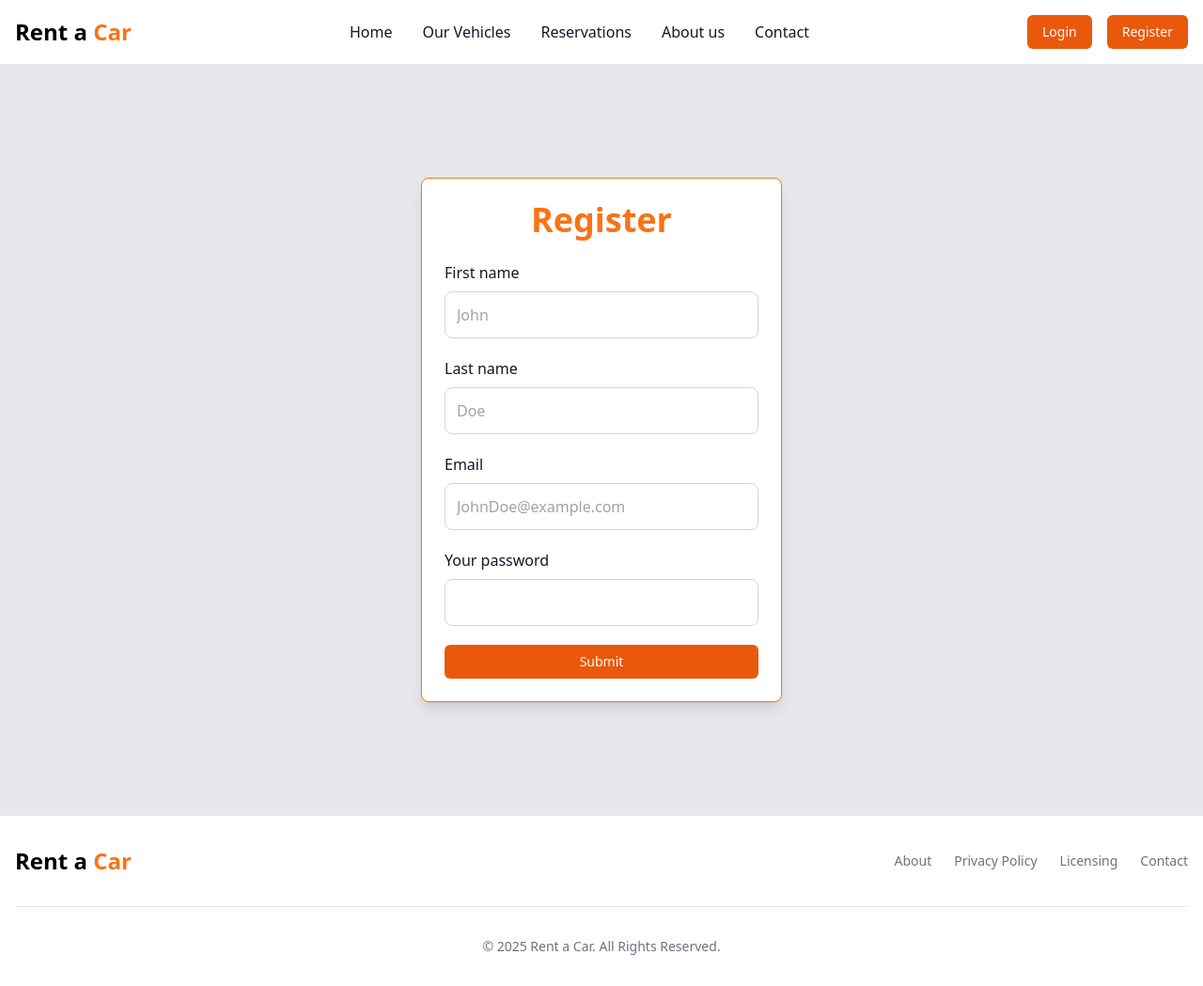
After one commit to Facenam3/php-rent-service, a PHP site: page /register in a window 1280 px wide. The commit adds this page. Shown: the whole page at 94% size. Run offline with PHP 8.4, Linux system fonts and the light colour scheme; data comes from the database, SQL or seed files in the repository; both versions use the stored data as it was after the commit; some libraries are stand-ins or nearby versions.

Commit message:
added registration form

```diff
--- a/app/Controllers/AuthController.php
+++ b/app/Controllers/AuthController.php
@@ -6,6 +6,8 @@ use Core\View;
 use App\Services\Auth;
 use Core\Router;
 use App\Services\CSRF;
+use Core\Validator;
+use App\Models\User;
 
 class AuthController {
     public function create() {
@@ -15,7 +17,14 @@ class AuthController {
         );
     }
 
-    public function store() {
+    public function register() : string {
+        return View::render(
+            template: "auth/register",
+            layout: "layouts/main"
+        );
+    }
+
+    public function store(): void {
          if($_SERVER['REQUEST_METHOD'] === "POST") {
             if(!CSRF::verify()) {
                 Router::pageExpired();
@@ -23,19 +32,74 @@ class AuthController {
             $email = $_POST['email'];
             $password = $_POST['password'];
             $remember = isset($_POST['remember']) ? (bool)$_POST['remember'] : false;
+            $errors = Validator::validate($_POST,[
+                'email' => 'required',
+                'password' => 'required'
+            ]);
 
+            if(empty($errors)) {
                 if(Auth::attempt($email, $password, $remember)) {
                     Router::redirect('/');
+                } else {
+                    $_SESSION['error'] = "Invalid email or password.";
+                    $_SESSION['old'] = ['email' => $email, 'remember' => $remember];
+                    Router::redirect('/login');
+                }
+            } else {
+                $_SESSION['errors'] = $errors;
+                $_SESSION['old'] = ['email' => $email, 'remember' => $remember];
+                Router::redirect('/login');
             }
        }
+    //    return View::render(
+    //         template: "auth/create",
+    //         layout: 'layouts/main',
+    //         data: [
+    //             "errors" => $errors,
+    //             'validationErrors' => $validationErrors
+    //         ]
+    //     );
+    }
 
-       return View::render(
-            template: "auth/create",
-            layout: 'layouts/main',
-            data: [
-                "error" => "Invalid credentials"
-            ]
-        );
+    public function storeUser() {
+        if($_SERVER["REQUEST_METHOD"] === "POST") {
+            if(!CSRF::verify()) {
+                Router::pageExpired();
+            }
+            $first_name = trim(ucfirst($_POST['first_name']));
+            $last_name = trim(ucfirst($_POST['last_name']));
+            $email = trim($_POST['email']);
+            $password = $_POST['password'];
+
+            $errors = Validator::validate($_POST,[
+                'first_name' => "required",
+                'last_name' => "required",
+                'email' => 'required|email|unique:users,email',
+                'password' => 'required|min:6'
+            ]);
+
+            if(!empty($errors)) {
+                $_SESSION['errors'] = $errors;
+                $_SESSION['old'] = [
+                    'first_name' => $first_name,
+                    'last_name' => $last_name,
+                    'email' => $email
+                ];
+                Router::redirect('/register');
+            }
+            $hashedPassword = password_hash($password, PASSWORD_DEFAULT);
+            $user = User::create([
+                'first_name' => $first_name,
+                'last_name' => $last_name,
+                'email' => $email,
+                'password' => $hashedPassword
+            ]);
+
+            if($user) {
+                $_SESSION['success'] = "Registration successfull. Please log in.";
+                Router::redirect('/login');
+            }
+        }
     }
 
     public function destroy() {
--- /dev/null
+++ b/app/Views/auth/register.php
@@ -0,0 +1,80 @@
+<div class="flex justify-center items-center min-h-screen bg-gray-200">
+    <div class="w-full max-w-sm p-6 rounded-lg shadow-lg bg-white dark:bg-gray-800 border border-orange-500">
+        <h2 class="text-4xl font-bold mb-6 text-orange-500 text-center">Register</h2>
+            <form class="space-y-5" method="POST" action="/register" id="register">
+                <!-- CSRF -->
+                 <?= csrf_token() ?>
+                <div class="mb-4">
+                    <label for="first_name" class="block mb-2 text-base font-medium text-gray-900 dark:text-white">First name</label>
+                    <input
+                        type="first_name"
+                        id="first_name"
+                        name="first_name"
+                        placeholder="John"
+                        value="<?= htmlspecialchars($_SESSION['old']['first_name'] ?? '') ?>"
+                        class="w-full p-3 text-base bg-white text-gray-900 border border-gray-300 rounded-lg focus:ring-orange-500 focus:border-orange-500"
+
+                    />
+                    <?php if (isset($_SESSION['errors']['first_name'])): ?>
+                        <p class="mt-2 w-full text-red-600 bg-gray-200 rounded-md p-2"><?= htmlspecialchars($_SESSION['errors']['first_name']) ?></p>
+
+                    <?php endif; ?>
+                </div>
+                <div class="mb-4">
+                    <label for="last_name" class="block mb-2 text-base font-medium text-gray-900 dark:text-white">Last name</label>
+                    <input
+                        type="last_name"
+                        id="last_name"
+                        name="last_name"
+                        placeholder="Doe"
+                        value="<?= htmlspecialchars($_SESSION['old']['last_name'] ?? '') ?>"
+                        class="w-full p-3 text-base bg-white text-gray-900 border border-gray-300 rounded-lg focus:ring-orange-500 focus:border-orange-500"
+                        required
+                    />
+                    <?php if (isset($_SESSION['errors']['last_name'])): ?>
+                        <p class="mt-2 w-full text-red-600 bg-gray-200 rounded-md p-2"><?= htmlspecialchars($_SESSION['errors']['last_name']) ?></p>
+                    <?php endif; ?>
+                </div>
+
+                <div class="mb-4">
+                    <label for="email" class="block mb-2 text-base font-medium text-gray-900 dark:text-white">Email</label>
+                    <input
+                        type="email"
+                        id="email"
+                        name="email"
+                        placeholder="JohnDoe@example.com"
+                        value="<?= htmlspecialchars($_SESSION['old']['email'] ?? '') ?>"
+                        class="w-full p-3 text-base bg-white text-gray-900 border border-gray-300 rounded-lg focus:ring-orange-500 focus:border-orange-500"
+                        required
+                    />
+                    <?php if (isset($_SESSION['errors']['email'])): ?>
+                        <p class="w-full mt-2 text-red-600 bg-gray-200 rounded-md p-2"><?= htmlspecialchars($_SESSION['errors']['email']) ?></p>
+
+                    <?php endif; ?>
+                </div>
+
+                <div class="mb-4">
+                    <label for="password" class="block mb-2 text-base font-medium text-gray-900 dark:text-white">Your password</label>
+                    <input
+                        type="password"
+                        id="password"
+                        name="password"
+                        class="w-full p-3 text-base bg-white text-gray-900 border border-gray-300 rounded-lg focus:ring-orange-500 focus:border-orange-500"
+                        required
+                    />
+                    <?php if (isset($_SESSION['errors']['password'])): ?>
+                        <p class="w-full mt-2 text-red-600 bg-gray-200 rounded-md p-2"><?= htmlspecialchars($_SESSION['errors']['password']) ?></p>
+
+                    <?php endif; ?>
+                </div>
+                <button type="submit"
+                    class="w-full text-sm font-medium text-white bg-orange-600 hover:bg-orange-700 px-4 py-2 rounded-md mb-2">
+                    Submit
+                </button>
+            </form>
+            <?php
+                unset($_SESSION['errors']);
+                unset($_SESSION['old']);
+            ?>
+    </div>
+</div>
--- a/core/Router.php
+++ b/core/Router.php
@@ -72,7 +72,7 @@ class Router {
     return (new $controllerClass)->$action( ... $params);
   }
 
-  public static function redirect(string $uri):void{
+  public static function redirect(string $uri, array $data = []):void{
     header("Location: $uri");
     exit();
   }
--- a/public/styles.css
+++ b/public/styles.css
@@ -1067,9 +1067,19 @@ video {
   color: rgb(17 24 39 / var(--tw-text-opacity, 1));
 }
 
+.text-green-500 {
+  --tw-text-opacity: 1;
+  color: rgb(34 197 94 / var(--tw-text-opacity, 1));
+}
+
 .text-orange-500 {
   --tw-text-opacity: 1;
   color: rgb(249 115 22 / var(--tw-text-opacity, 1));
+}
+
+.text-red-600 {
+  --tw-text-opacity: 1;
+  color: rgb(220 38 38 / var(--tw-text-opacity, 1));
 }
 
 .text-white {
--- a/routes.php
+++ b/routes.php
@@ -11,3 +11,6 @@
  $router->add("GET", "/login", "AuthController@create");
  $router->add("POST", '/login', "AuthController@store");
  $router->add('POST', '/logout', 'Authcontroller@destroy');
+
+ $router->add('GET', '/register', "AuthController@register");
+ $router->add("POST", "/register", "AuthController@storeUser");
```
Also changed, not shown: app/Views/auth/create.php (+28 -1 lines), core/Validator.php (added, +45 -0 lines), database/rent.sqlite, 1 other file. Lines whose indentation alone changed are shown as unchanged.
